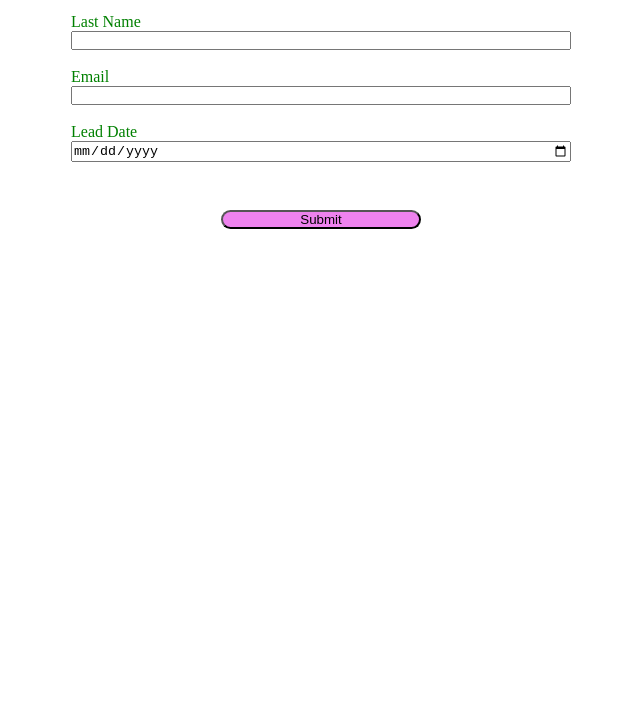
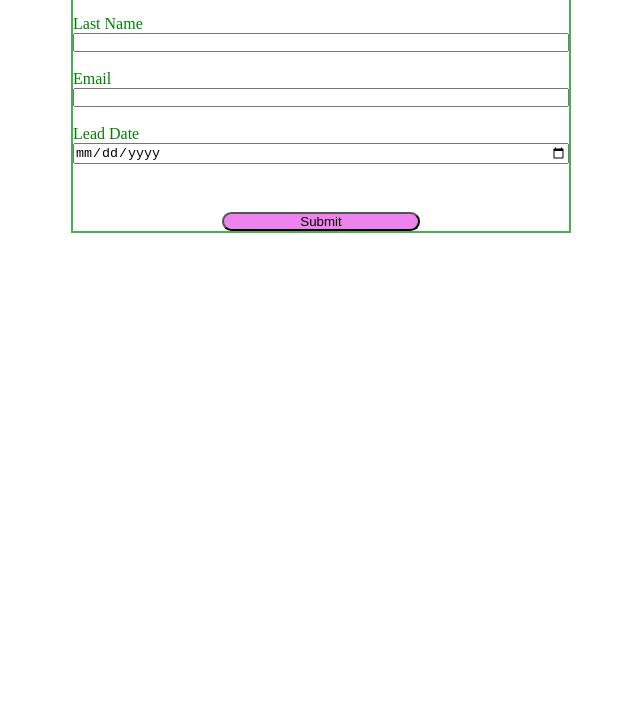
Before and after one commit to nitinmaratheitp/WebToLeadBootcamp, a plain HTML site: page index.html in a window 1280 px wide. Shown: the part 79-800 px from the top of the page, without its empty margins (319-959 px from the left). Drawn offline with Linux system fonts and the light colour scheme.

Commit message:
again border change

```diff
--- a/style.css
+++ b/style.css
@@ -31,8 +31,7 @@ form {
     min-width: 300px;
     max-width: 500px;
     margin: auto;
-    border: black;
-}
+    border: 2px solid #4CAF50;
 
 .g-recaptcha {
     margin-top: 15px;
```
